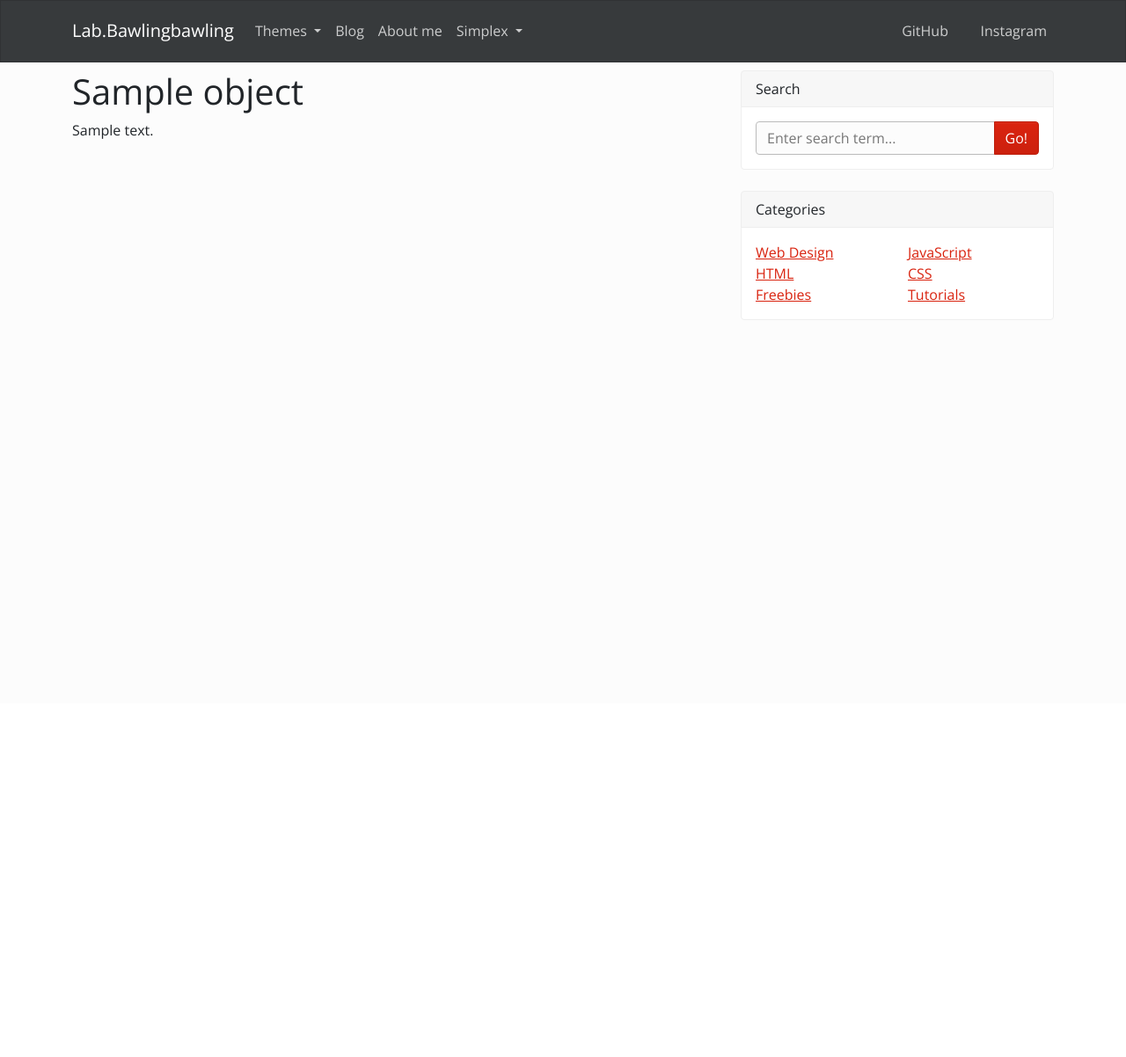
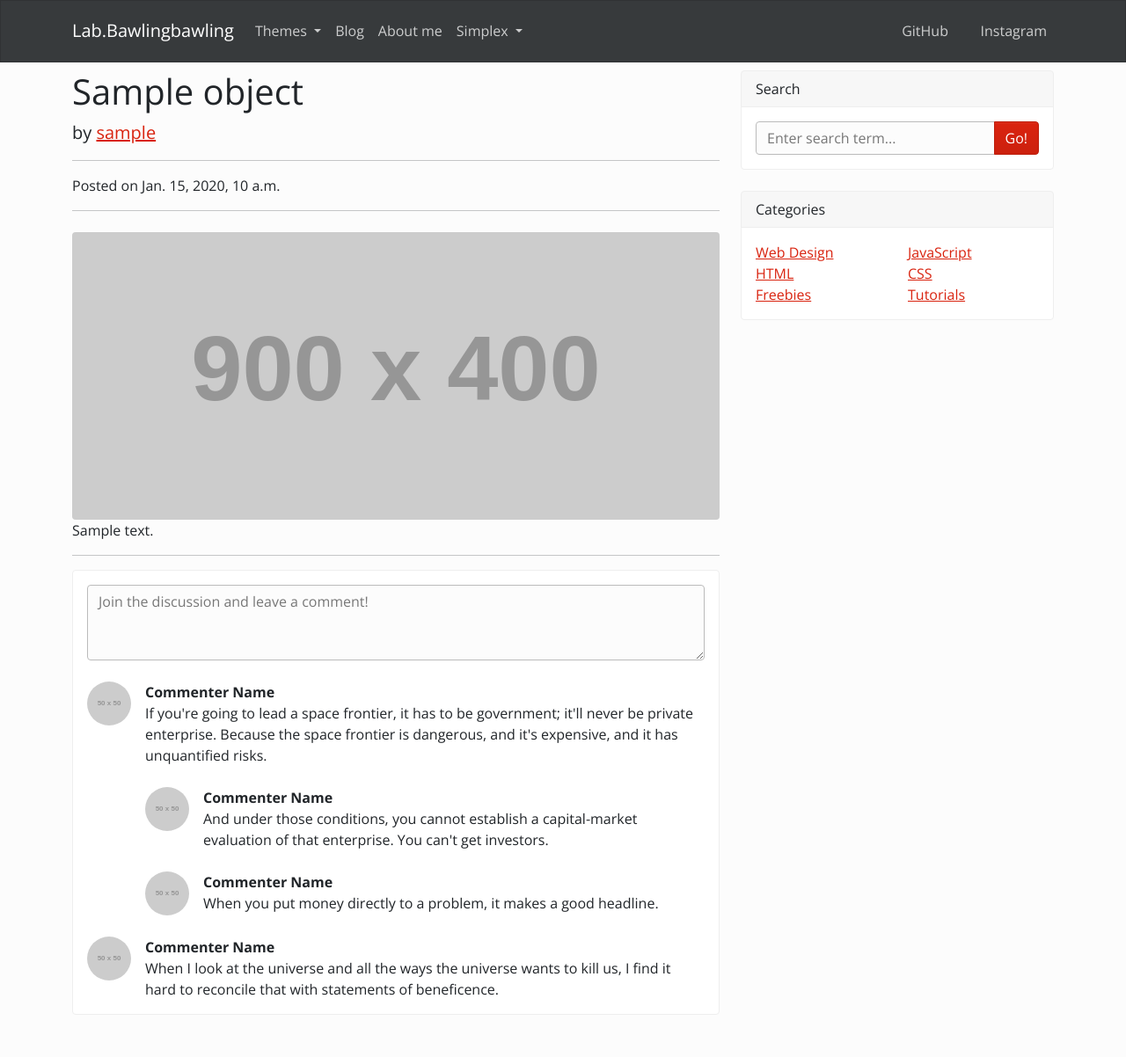
Before and after one commit to sujin23/django_my_website, a Django app: template blog/templates/blog/post_detail.html in a window 1280 px wide. Shown: the whole page at 88% size. Before the commit the page ends 364 px from the top, so only its background shows below. Run offline with Django 3.2, Linux system fonts and the light colour scheme; the template is opened without the code that fills it: most values are stand-ins (such as "Sample title", 1, 10 or a date in 2020); grey boxes labelled with a size stand in for pictures from a placeholder-image service; parts of the project's set-up code (start-up, migrations or seed data) failed here and were passed over; some libraries are stand-ins or nearby versions; some web fonts are replaced.

Commit message:
post detail page basic funtions are implemented

```diff
--- a/blog/templates/blog/base.html
+++ b/blog/templates/blog/base.html
@@ -88,12 +88,12 @@
     <div class="row">
 
         <!-- Blog entries-->
-        <div class="col-lg-8">
+        <div class="col-lg-8" id="main_div">
             {% block content %}
             {% endblock %}
         </div>
         <!-- Side widgets-->
-        <div class="col-lg-4">
+        <div class="col-lg-4" id="sid_div">
             <!-- Search widget-->
             <div class="card mb-4">
                 <div class="card-header">Search</div>
--- a/blog/templates/blog/post_detail.html
+++ b/blog/templates/blog/post_detail.html
@@ -3,8 +3,71 @@
 {% block title %}{{ object.title }} - Blog{% endblock %}
 
 {% block content %}
-  <h1>{{ object.title }}</h1>
-  <div>
-    {{ object.content }}
-  </div>
+<header class="mb-4">
+    <!-- Post title -->
+    <h1>{{ object.title }}</h1>
+    <!-- Author -->
+    <p class="lead">
+        by
+        <a href="#">{{ object.author.username }}</a>
+    </p>
+
+    <hr>
+    <!-- Date/Time -->
+    <p>Posted on {{ object.created }} </p>
+    <hr>
+
+</header>
+<!-- Preview image figure-->
+{% if object.head_image %}
+<img class="img-fluid rounded" src="https://dummyimage.com/900x400/ced4da/6c757d.jpg" alt="">
+{% endif %}
+
+<!-- Post content-->
+{{ object.content }}
+
+<hr>
+
+<!-- Comments section-->
+<section class="mb-5">
+    <div class="card bg-light">
+        <div class="card-body">
+            <!-- Comment form-->
+            <form class="mb-4"><textarea class="form-control" rows="3" placeholder="Join the discussion and leave a comment!"></textarea></form>
+            <!-- Comment with nested comments-->
+            <div class="d-flex mb-4">
+                <!-- Parent comment-->
+                <div class="flex-shrink-0"><img class="rounded-circle" src="https://dummyimage.com/50x50/ced4da/6c757d.jpg" alt="..." /></div>
+                <div class="ms-3">
+                    <div class="fw-bold">Commenter Name</div>
+                    If you're going to lead a space frontier, it has to be government; it'll never be private enterprise. Because the space frontier is dangerous, and it's expensive, and it has unquantified risks.
+                    <!-- Child comment 1-->
+                    <div class="d-flex mt-4">
+                        <div class="flex-shrink-0"><img class="rounded-circle" src="https://dummyimage.com/50x50/ced4da/6c757d.jpg" alt="..." /></div>
+                        <div class="ms-3">
+                            <div class="fw-bold">Commenter Name</div>
+                            And under those conditions, you cannot establish a capital-market evaluation of that enterprise. You can't get investors.
+                        </div>
+                    </div>
+                    <!-- Child comment 2-->
+                    <div class="d-flex mt-4">
+                        <div class="flex-shrink-0"><img class="rounded-circle" src="https://dummyimage.com/50x50/ced4da/6c757d.jpg" alt="..." /></div>
+                        <div class="ms-3">
+                            <div class="fw-bold">Commenter Name</div>
+                            When you put money directly to a problem, it makes a good headline.
+                        </div>
+                    </div>
+                </div>
+            </div>
+            <!-- Single comment-->
+            <div class="d-flex">
+                <div class="flex-shrink-0"><img class="rounded-circle" src="https://dummyimage.com/50x50/ced4da/6c757d.jpg" alt="..." /></div>
+                <div class="ms-3">
+                    <div class="fw-bold">Commenter Name</div>
+                    When I look at the universe and all the ways the universe wants to kill us, I find it hard to reconcile that with statements of beneficence.
+                </div>
+            </div>
+        </div>
+    </div>
+</section>
 {% endblock %}
--- a/blog/templates/blog/post_list.html
+++ b/blog/templates/blog/post_list.html
@@ -16,7 +16,7 @@
     <div class="card-body">
             <h2 class="card-title">{{ p.title }}</h2>
             <p class="card-text">{{ p.content | truncatewords:50}}</p>
-            <a class="btn btn-primary" href="#!">Read more →</a>
+            <a class="btn btn-primary" href="{{ p.get_absolute_url }}" id="read-more-post-{{ p.pk }}">Read more →</a>
     </div>
     <div class="card-footer text-muted">
         Posted on {{ p.created }} by
```
Also changed, not shown: blog/tests.py (+11 -3 lines).
